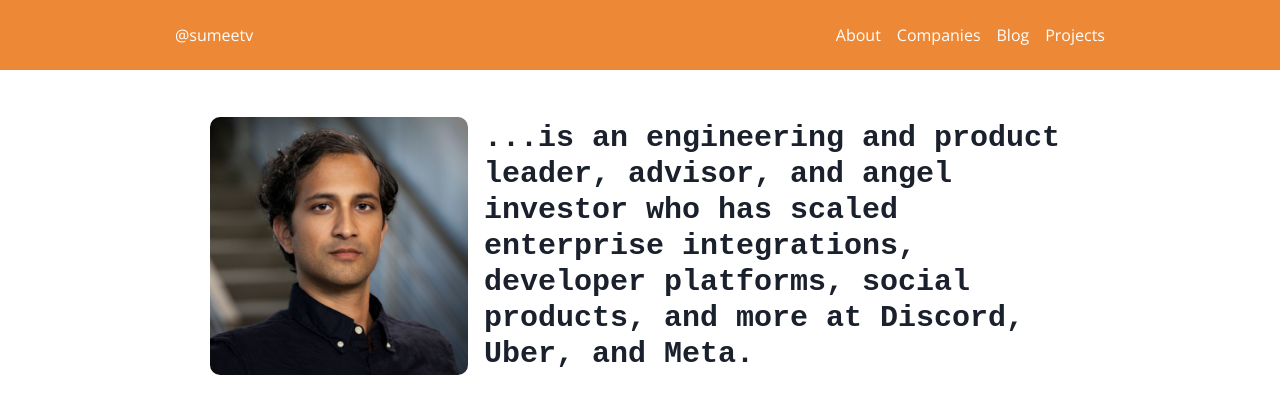
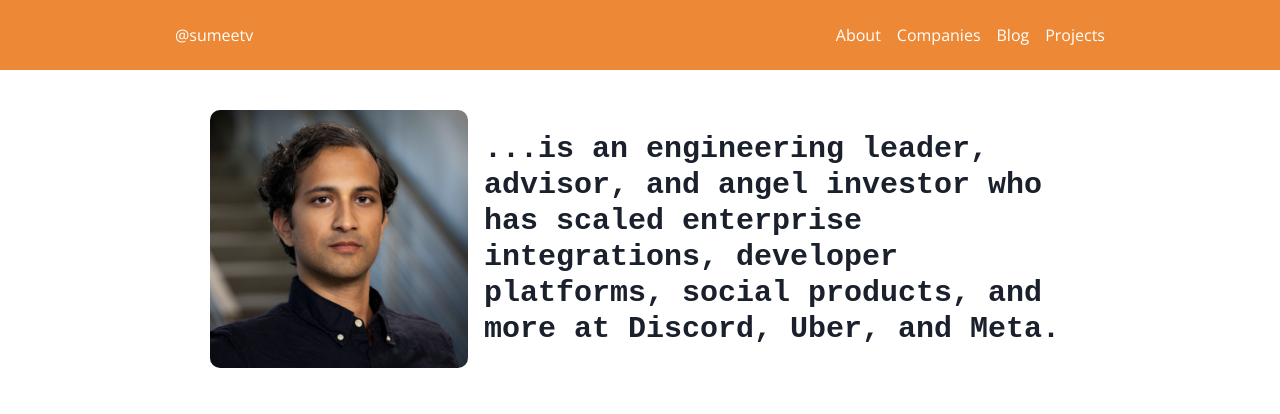
Before and after one commit to sumeetv/chord-finder, a Next.js app: page / in a window 1280 px wide. Shown: the top 414 px of the page. Built offline with nearby package versions, Linux system fonts and the light colour scheme.

Commit message:
Quick copy update

```diff
--- a/src/app/page.tsx
+++ b/src/app/page.tsx
@@ -15,7 +15,7 @@ export default function Home() {
                     />
                 </Box>
                 <Heading size='lg' fontFamily={'monospace'} paddingLeft={'1rem'}>
-                    {`...is an engineering and product leader, advisor, and angel investor
+                    {`...is an engineering leader, advisor, and angel investor
                     who has scaled enterprise integrations, developer platforms, social
                     products, and more at Discord, Uber, and Meta.`}
                 </Heading>
```
